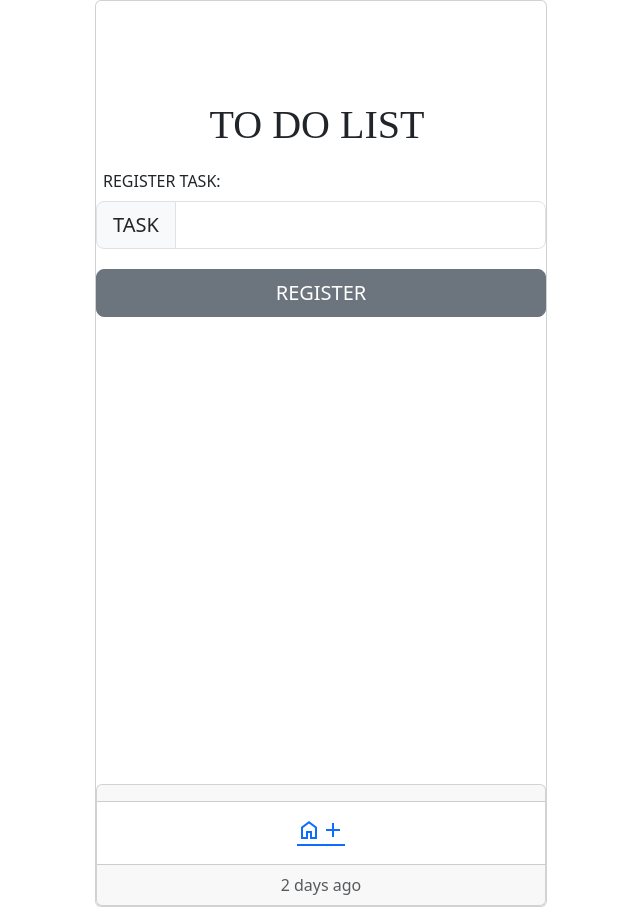
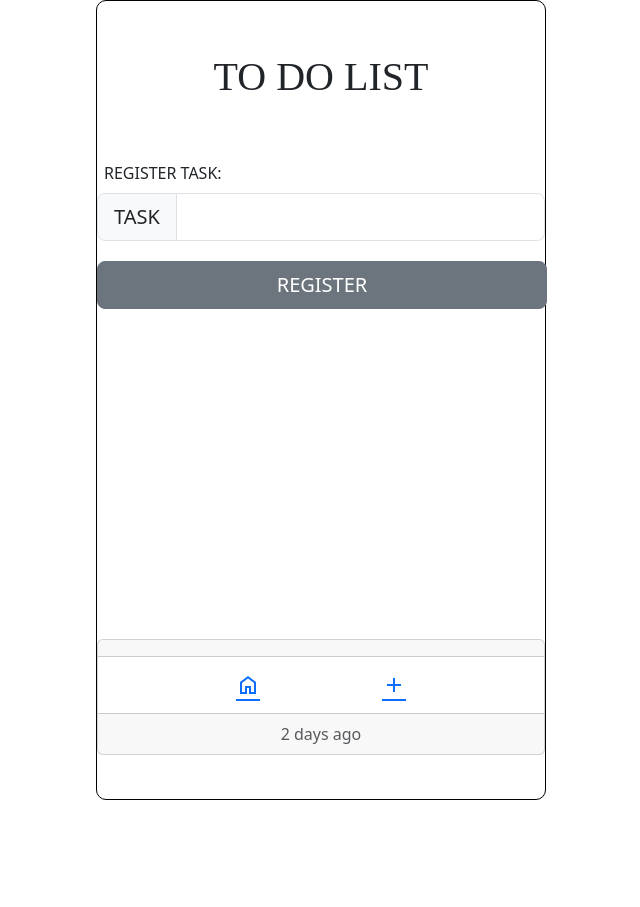
Before and after one commit to fabioesilveira/TO-DO_APP, a React (Vite) app: page /register in a window 1280 px wide. Shown: the whole page, without its empty margins (319-959 px from the left). After the commit the page ends 800 px from the top, so only its background shows below. Built offline with nearby package versions, Linux system fonts and the light colour scheme; a web font is replaced by a local one.

Commit message:
AddedCode

```diff
--- a/index.html
+++ b/index.html
@@ -12,6 +12,8 @@
   <link href="https://fonts.googleapis.com/css2?family=Playwrite+CU:wght@100..400&display=swap" rel="stylesheet">
   <link rel="stylesheet" href="https://fonts.googleapis.com/css2?family=Material+Symbols+Outlined:opsz,wght,FILL,GRAD@24,400,0,0" />
   <link rel="stylesheet" href="https://fonts.googleapis.com/css2?family=Material+Symbols+Outlined:opsz,wght,FILL,GRAD@24,400,0,0" />
+  <link rel="stylesheet" href="https://fonts.googleapis.com/css2?family=Material+Symbols+Outlined:opsz,wght,FILL,GRAD@20..48,100..700,0..1,-50..200" />
+  <link rel="stylesheet" href="https://fonts.googleapis.com/css2?family=Material+Symbols+Outlined:opsz,wght,FILL,GRAD@20..48,100..700,0..1,-50..200" />
   <title>Vite + React</title>
 </head>
 
--- a/src/Context/Provider.jsx
+++ b/src/Context/Provider.jsx
@@ -3,14 +3,10 @@ import { useState } from "react";
 
 function Provider({ children }) {
     const [inputAdded, setInputAdded] = useState([]);
-    const [count, setCount] = useState([]);
-
 
     const contextValue = {
       inputAdded,
       setInputAdded,
-      count,
-      setCount
     };
 
 
--- a/src/components/NavFooter.jsx
+++ b/src/components/NavFooter.jsx
@@ -4,11 +4,11 @@ import { Link } from 'react-router-dom';
 
 function NavFooter() {
     return (
-        <>
+
         <Card className="text-center footer-home">
             <Card.Header></Card.Header>
-                            <Card.Body>
-                                <Link to="/"  class="material-symbols-outlined">
+            <Card.Body className='emojis-nav-footer'>
+                <Link to="/" class="material-symbols-outlined">
                     home
                 </Link>
                 <Link to="/register" class="material-symbols-outlined">
@@ -18,7 +18,7 @@ function NavFooter() {
             </Card.Body>
             <Card.Footer className="text-muted">2 days ago</Card.Footer>
         </Card>
-        </>
+
     )
 }
 
--- a/src/index.css
+++ b/src/index.css
@@ -7,14 +7,31 @@ body {
   justify-content: center;
 }
 
+.my-container{
+  height: 800px;
+  width: 450px;
+  padding: 0;
+  border: 1px solid black;
+  border-radius: 10px;
+}
+
+header {
+  height: 20%;
+  width: 100%;
+  display: flex;
+  align-items: center;
+  justify-content: center;
+}
+
 .h1-home{
   text-align: center;
-  margin-top: 100px;
   font-family: "Playwrite CU", cursive;
   font-optical-sizing: auto;
-  margin-bottom: 20px;
-  margin-right: 8px;
 
+}
+
+main{
+  height: 60%;
 }
 
 .btn-home{
@@ -23,19 +40,17 @@ body {
 
 }
 
-
 .register-task-home{
   margin-left: 7px;
 }
 
-.footer-home{
-  margin-top: 467px;
+
+.div-map-home{
+  display: flex;
+  justify-content: space-around;
 }
 
-.my-container{
-  height: 800px;
-  width: 450px;
-
-  border: 1px solid black;
-  border-radius: 10px;
+.emojis-nav-footer{
+  display: flex;
+  justify-content: space-evenly;
 }
--- a/src/pages/Home.jsx
+++ b/src/pages/Home.jsx
@@ -3,28 +3,46 @@ import Card from 'react-bootstrap/Card';
 import { useContext, useState } from 'react';
 import Context from '../Context/Context';
 import NavFooter from '../components/NavFooter';
+import { useNavigate } from 'react-router-dom';
 
 
 function Home() {
 
 
-    const { inputAdded } = useContext(Context)
-    const { count } = useContext(Context)
+    const { inputAdded, setInputAdded } = useContext(Context)
+    const navigate = useNavigate()
+
+    function deleteTask(element) {
+        const removeTask = inputAdded.filter((e, i) => e !== element)
+        setInputAdded(removeTask)
+    }
 
 
     return (
 
-            <Container className='my-container'>
+        <div className='my-container'>
+            <header>
+                <h1 className='h1-home'>TO DO LIST</h1>
+            </header>
 
-                    <h1 className='h1-home'>TO DO LIST</h1>
-                    {inputAdded.map((element) => (
-                        <h4>{count}-{element}</h4>
-                    ))}
+            <main>
+                {inputAdded.map((element, index) => (
+                    <div className='div-map-home'>
+
+                        <h4>{index + 1}-{element}</h4>
+                        <span onClick={() => deleteTask(element)} class="material-symbols-outlined">
+                            delete_forever
+                        </span>
+                        <span class="material-symbols-outlined">
+                            edit
+                        </span>
+                    </div>
+                ))}
+            </main>
 
 
-
-                <NavFooter />
-            </Container>
+            <NavFooter />
+        </div>
 
     )
 }
--- a/src/pages/Register.jsx
+++ b/src/pages/Register.jsx
@@ -9,36 +9,28 @@ import NavFooter from '../components/NavFooter';
 
 function Register() {
     const [inputValue, setInputValue] = useState("");
-    const {inputAdded, setInputAdded} = useContext(Context)
-    const {count, setCount} = useContext(Context)
+    const { inputAdded, setInputAdded } = useContext(Context)
 
     const handleInput = (event) => {
         const value = event.target.value;
         setInputValue(value);
-      };
+    };
 
-    const handleTasks = () => {
+    const handleClick = () => {
         const tasks = [...inputAdded, inputValue]
         setInputAdded(tasks)
         console.log(tasks)
     };
 
-    const incrementCount = () => {
-        const taskNumber = []
-        setCount(taskNumber);
-      };
+    return (
 
-    const handleClick = () => {
-        handleTasks();
-        incrementCount()
-    };
+            <div className='my-container'>
+                <header>
+                    <h1 className='h1-home'>TO DO LIST</h1>
+                </header>
 
-    return(
-        <>
-        <div>
-                <Container>
-                    <Card>
-                        <h1 className='h1-home'>TO DO LIST</h1>
+                <main>
+
                         <Form.Label className='register-task-home' htmlFor="basic-url">REGISTER TASK:</Form.Label>
                         <InputGroup className='input-size' size="lg">
                             <InputGroup.Text id="inputGroup-sizing-lg">TASK</InputGroup.Text>
@@ -55,16 +47,10 @@ function Register() {
                             REGISTER
                         </Button>
 
+                </main>
 
-                        < NavFooter />
-                    </Card>
-
-
-                </Container>
-
+                < NavFooter />
             </div>
-
-        </>
     )
 }
 
```
Also changed, not shown: 1 other file (tests, documents, lock files or other folders). Lines whose indentation alone changed are shown as unchanged.
